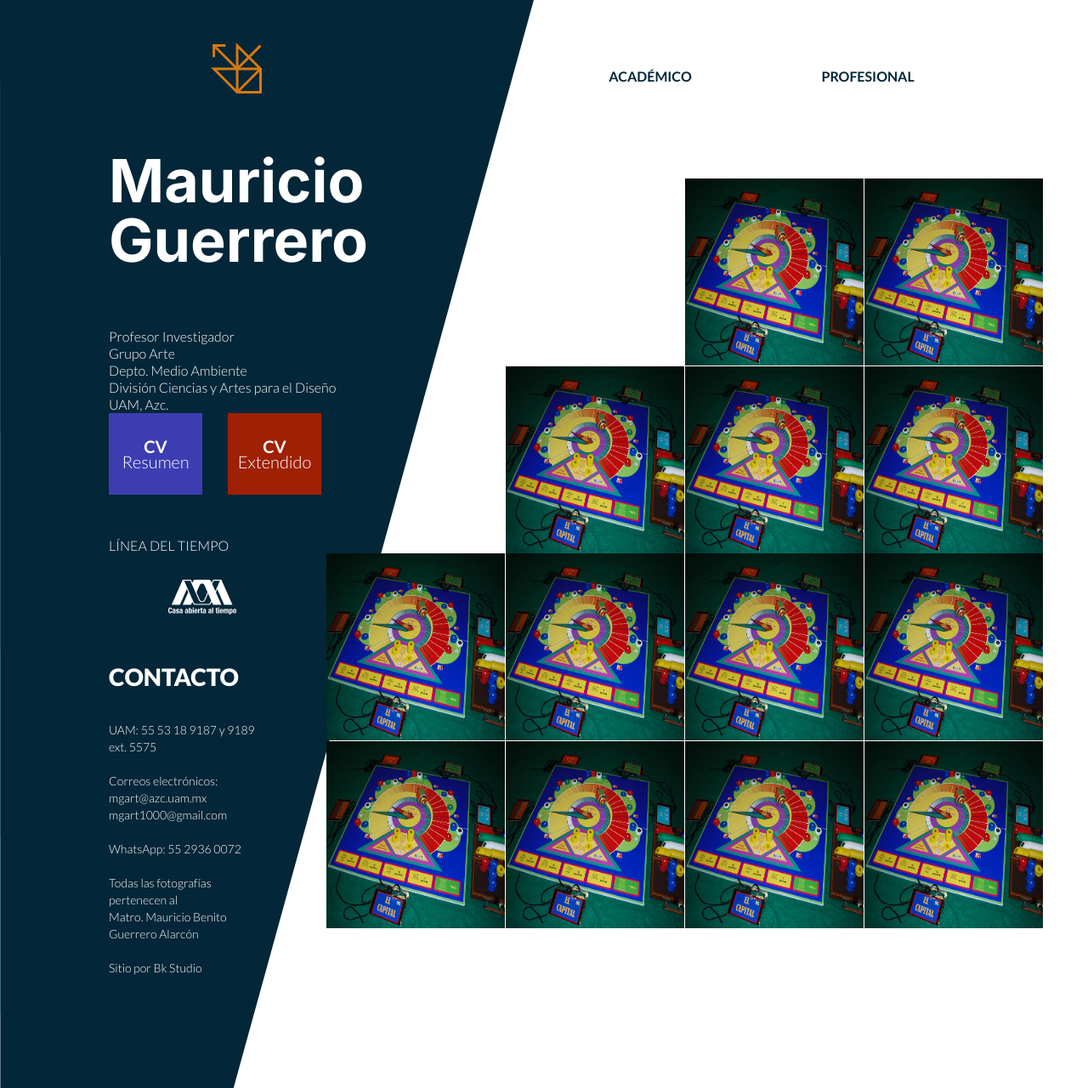
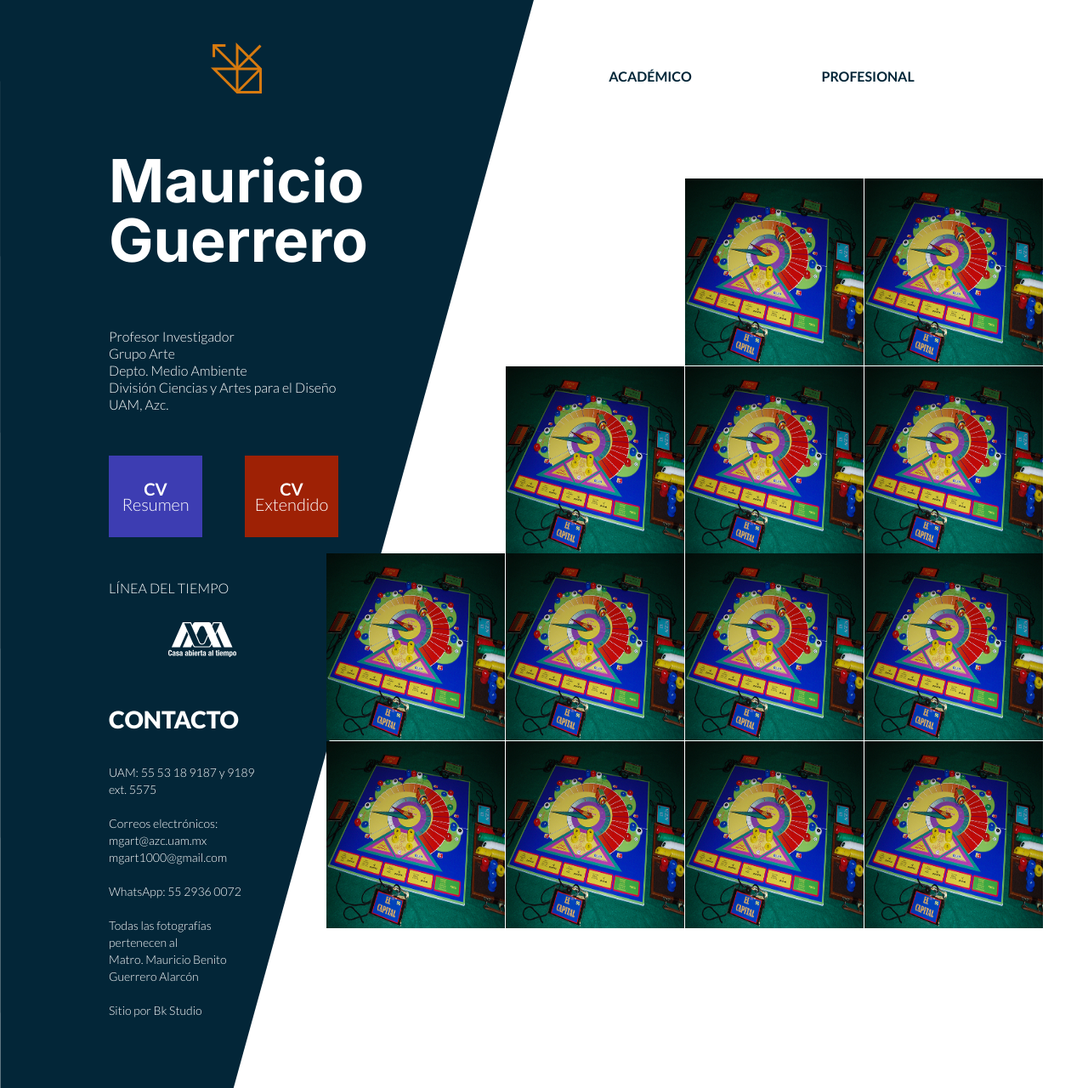
Before and after one commit to RavenAoiffe/MBGA, a PHP site: page / in a window 1280 px wide. Shown: the whole page at 85% size. Run offline with PHP 8.4, Linux system fonts and the light colour scheme.

Commit message:
Error de diagonal

```diff
--- a/build/css/app.css
+++ b/build/css/app.css
@@ -146,7 +146,8 @@ nav .logo-nombre {
 .enlaces-curriculums {
   display: flex;
   flex-direction: row;
-  gap: 3rem; }
+  gap: 5rem;
+  padding: 5rem 0 0 0; }
   .enlaces-curriculums a {
     color: #fff;
     font-size: 2rem;
--- a/src/scss/layout/_index.scss
+++ b/src/scss/layout/_index.scss
@@ -18,7 +18,8 @@
 .enlaces-curriculums{
     display: flex;
     flex-direction: row;
-    gap: 3rem;
+    gap:5rem;
+    padding:5rem 0 0 0;
     a{
         color: #fff;
         font-size: 2rem;
```
